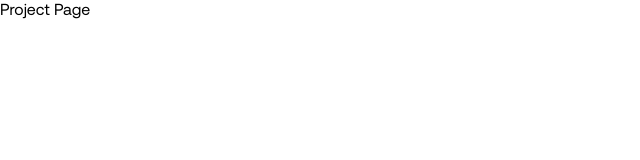
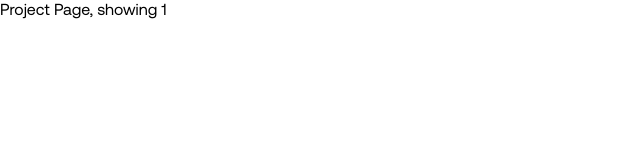
Before and after one commit to dbolesta/srnd, a React (Create React App) app: page /project/1 in a window 1280 px wide. Shown: the top 160 px of the page, without its empty margins (0-640 px from the left). Built offline with nearby package versions, Linux system fonts and the light colour scheme.

Commit message:
adds not found page

```diff
--- a/src/App.js
+++ b/src/App.js
@@ -2,6 +2,7 @@ import styled from 'styled-components';
 import { Route, Routes } from "react-router-dom";
 import Home from "./pages/Home";
 import Project from './pages/Project';
+import NotFound from './pages/NotFound';
 
 
 
@@ -10,6 +11,7 @@ function App() {
     <Routes>
       <Route path="/" element={<Home />} />
       <Route path="/project/:name" element={<Project />} />
+      <Route path="*" element={<NotFound />} />
     </Routes>
   );
 }
--- /dev/null
+++ b/src/pages/NotFound.js
@@ -0,0 +1,7 @@
+const NotFound = () => {
+  return (
+    <div>I am invisible</div>
+  )
+}
+
+export default NotFound
--- a/src/pages/Project.js
+++ b/src/pages/Project.js
@@ -1,6 +1,12 @@
+import { useParams } from 'react-router-dom';
+
 const Project = () => {
+    const { name } = useParams();
+
+
+
   return (
-    <div>Project Page</div>
+    <div>Project Page, showing {name}</div>
   )
 }
 
```
